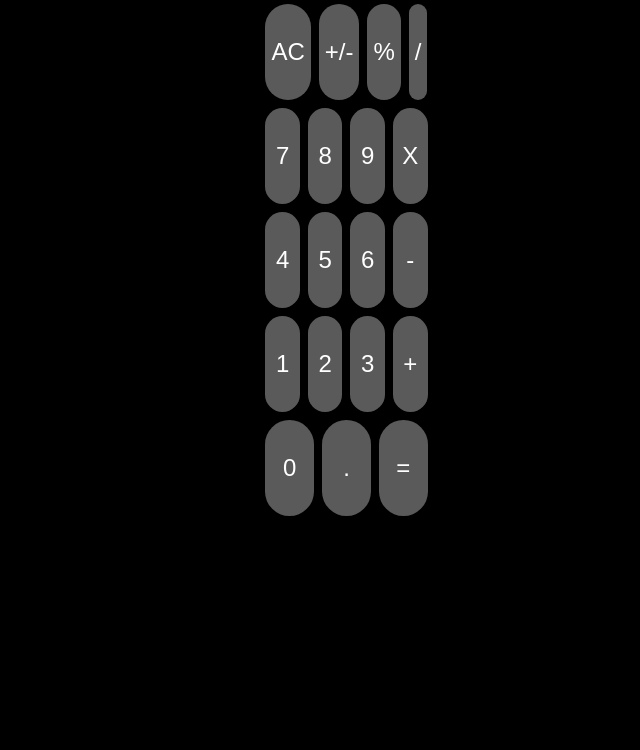
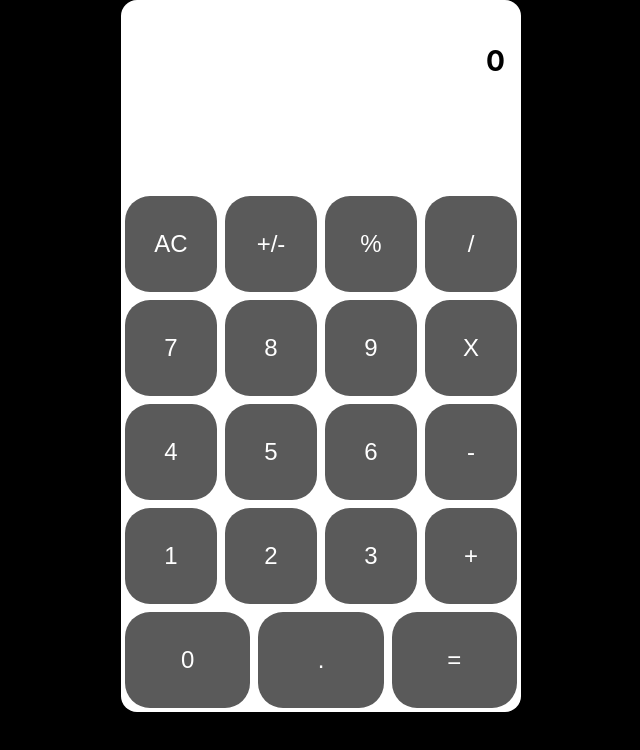
Before and after one commit to nganifaith/React_Calculator, a React (Create React App) app: page / in a window 1280 px wide. Shown: the top 750 px of the page, without its empty margins (319-959 px from the left). Built offline with nearby package versions, Linux system fonts and the light colour scheme.

Commit message:
Update styles

```diff
--- a/src/components/App.css
+++ b/src/components/App.css
@@ -1,12 +1,7 @@
-body {
-  background-color: #000;
-}
-
 .App {
-  display: flex;
-  align-items: center;
-  justify-content: center;
-  text-align: center;
+  background-color: #fff;
+  width: 400px;
+  border-radius: 16px;
 }
 
 .row {
--- a/src/index.css
+++ b/src/index.css
@@ -5,6 +5,7 @@ body {
     sans-serif;
   -webkit-font-smoothing: antialiased;
   -moz-osx-font-smoothing: grayscale;
+  background-color: #000;
 
 
 }
```
